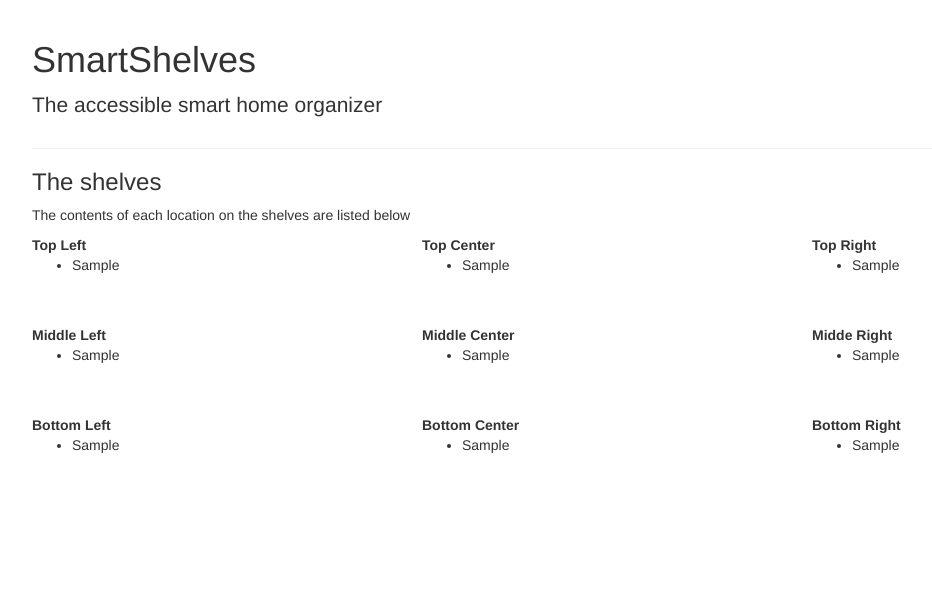
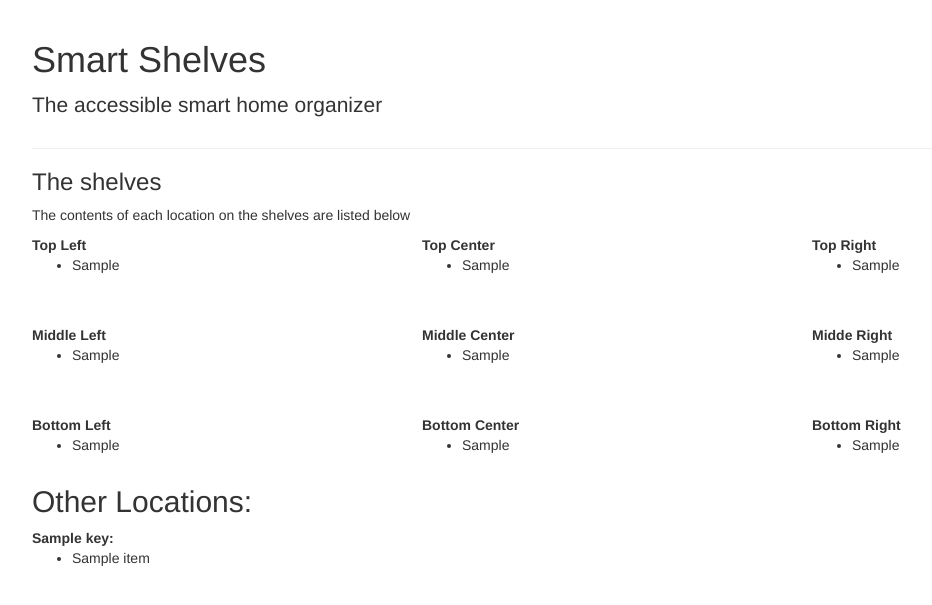
Before and after one commit to dcalab/SmartShelves, a Flask app: template templates/smartshelves-me.html in a window 1280 px wide. Shown: the top 605 px of the page, without its empty margins (38-970 px from the left). Run offline with Flask 2, Linux system fonts and the light colour scheme; the template is opened without the code that fills it: most values are stand-ins (such as "Sample title", 1, 10 or a date in 2020); some libraries are stand-ins or nearby versions.

Commit message:
editted site to include all locations

```diff
--- a/templates/smartshelves-me.html
+++ b/templates/smartshelves-me.html
@@ -11,7 +11,7 @@
     <meta name="author" content="">
     <link rel="icon" href="../../favicon.ico">
 
-    <title>Grid Template for Bootstrap</title>
+    <title>Smart Shelves Web View</title>
 
     <!-- Latest compiled and minified CSS -->
 <link rel="stylesheet" href="https://maxcdn.bootstrapcdn.com/bootstrap/3.3.7/css/bootstrap.min.css" integrity="sha384-BVYiiSIFeK1dGmJRAkycuHAHRg32OmUcww7on3RYdg4Va+PmSTsz/K68vbdEjh4u" crossorigin="anonymous">
@@ -33,7 +33,7 @@
     <div class="container">
 
       <div class="page-header">
-        <h1>SmartShelves</h1>
+        <h1>Smart Shelves</h1>
         <p class="lead">The accessible smart home organizer</p>
       </div>
 
@@ -128,6 +128,16 @@
 	  </ul>
 	  </div>
 	  </div>
+
+    <h2>Other Locations:</h2>
+    {% for key, val in objectDict.iteritems() %}
+      <strong>{{ key }}:</strong>
+      <ul>
+        {% for v in val %}
+          <li> {{ item }} </li>
+        {% endfor %}
+      </ul>
+    {% endfor %}
 	  </div> <!-- /container -->
 
 
```
